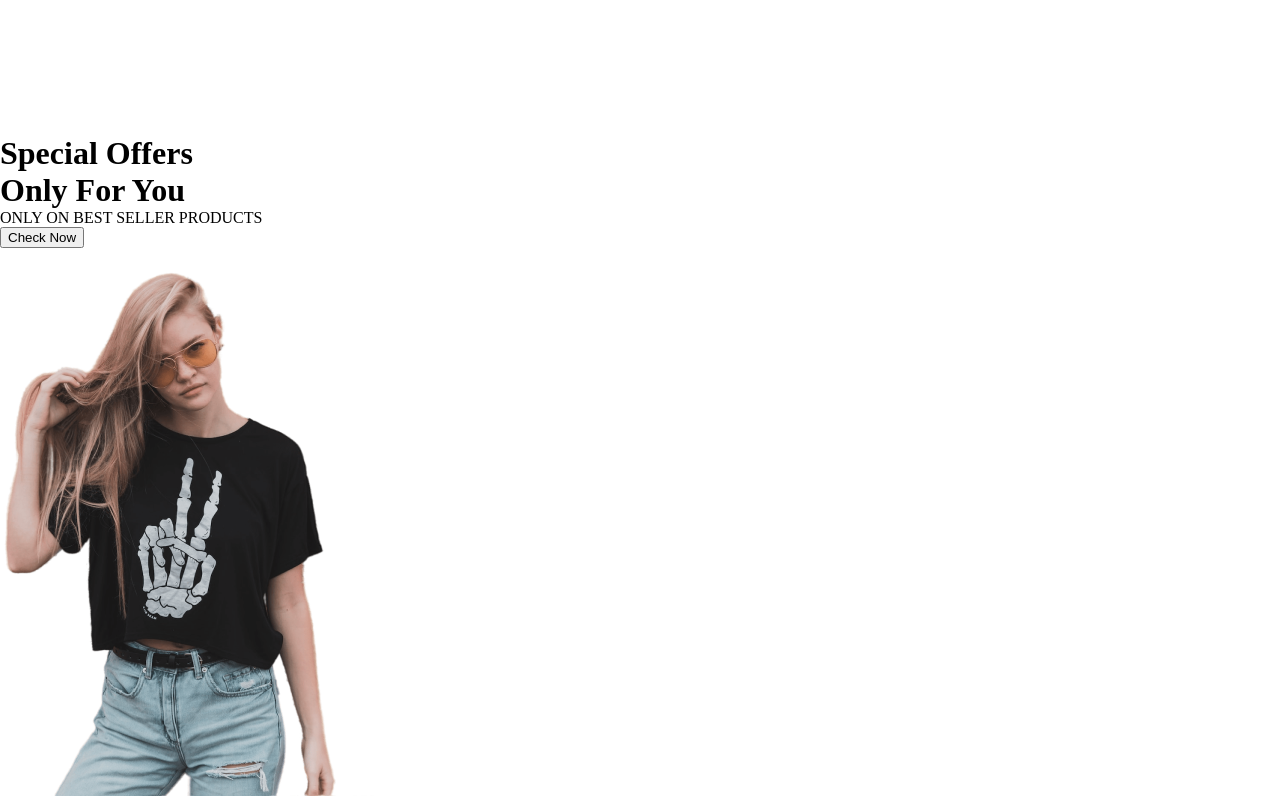
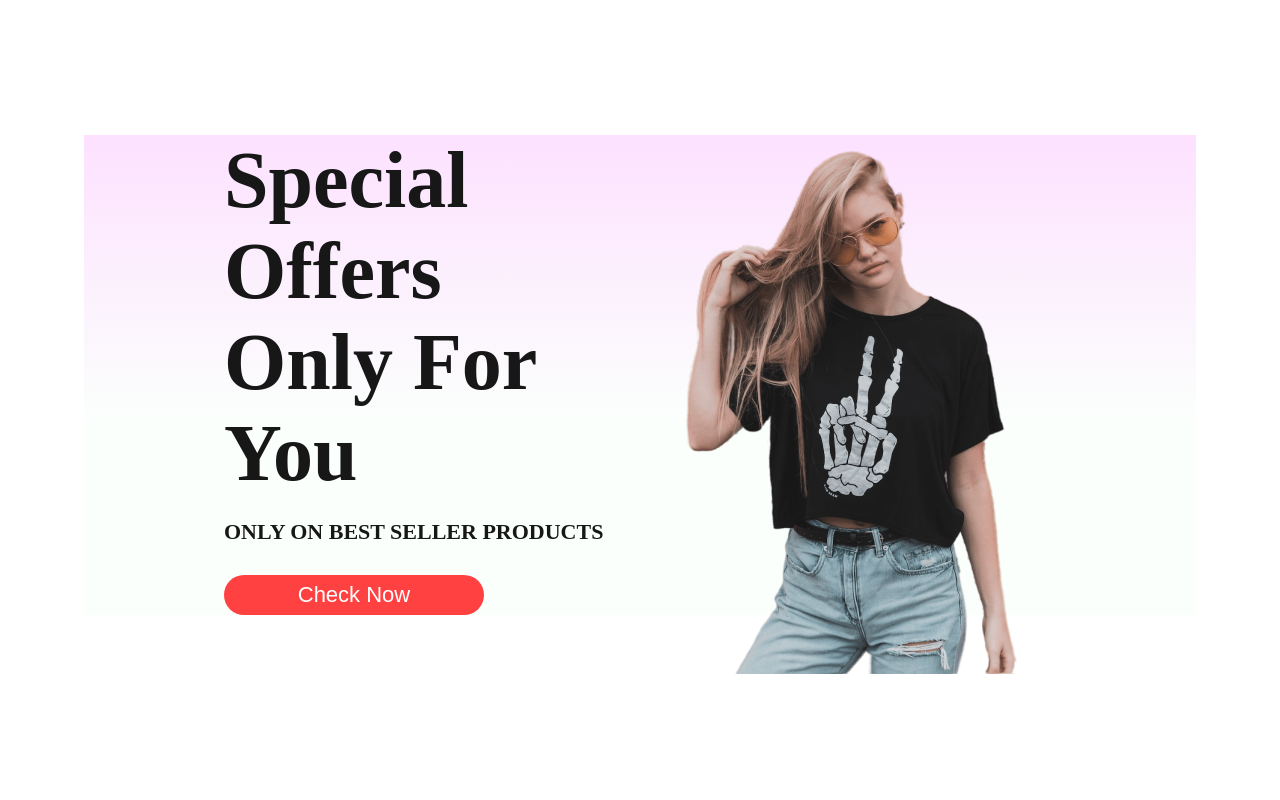
Before and after one commit to Kanchan012/E-commerce-Website, a React (Vite) app in the folder Frontend/: page / in a window 1280 px wide. Shown: the part 1475-2275 px from the top of the page. After the commit the page ends 2240 px from the top, so only its background shows below. Built offline with nearby package versions, Linux system fonts and the light colour scheme.

Commit message:
added css in offer folder

```diff
--- a/Frontend/src/Components/Offers/Offers.css
+++ b/Frontend/src/Components/Offers/Offers.css
@@ -0,0 +1,55 @@
+.offers {
+  width: 65%;
+  height: 60vh;
+  display: flex;
+  margin: auto;
+  padding: 0px 140px;
+  margin-bottom: 150px;
+  background: linear-gradient(180deg, #fde1ff 0%, #e1ffea22 60%);
+}
+
+.offers-left {
+  flex: 1;
+  display: flex;
+  flex-direction: column;
+  justify-content: center;
+}
+
+.offers-left h1 {
+  color: #171717;
+  font-size: 80px;
+  font-weight: 600;
+}
+
+.offers-left p {
+  color: #171717;
+  font-size: 22px;
+  font-weight: 600;
+  margin-top: 20px;
+}
+
+.offers-left button {
+  width: 260px;
+  height:50px;
+  border-radius: 35px;
+  background: #ff4141;
+  border: none;
+  color: white;
+  font-size: 22px;
+  font-weight: 500;
+  margin-top: 30px;
+  cursor: pointer;
+}
+
+.offers-right {
+  flex: 1;
+  display: flex;
+  align-items: center;
+  justify-content: flex-end;
+  padding-top: 50px;
+}
+
+.offers-right img {
+  max-width: 100%;
+  height: auto;
+}
--- a/Frontend/src/Components/Offers/Offers.jsx
+++ b/Frontend/src/Components/Offers/Offers.jsx
@@ -3,7 +3,7 @@
 
 const Offers = () => {
   return (
-    <div>
+    <div className="offers">
       <div className="offers-left">
         <h1>Special Offers</h1>
         <h1>Only For You</h1>
```
